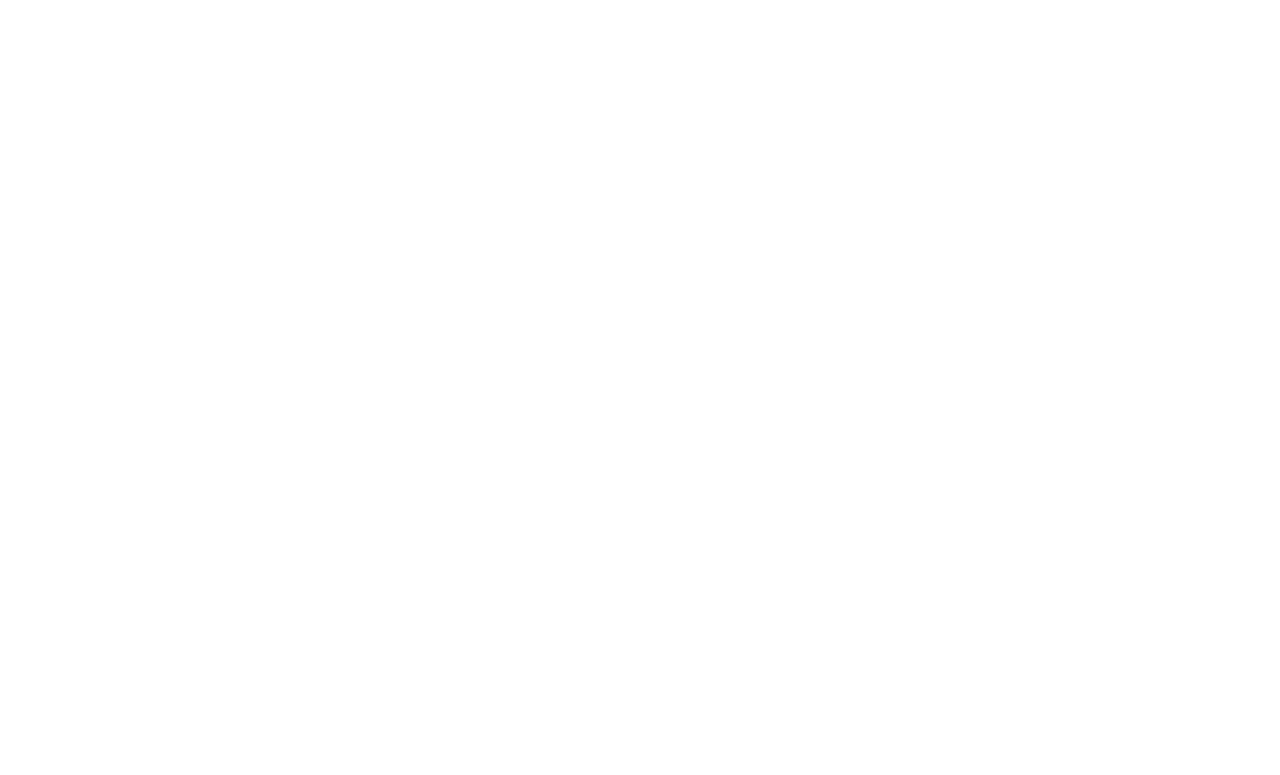
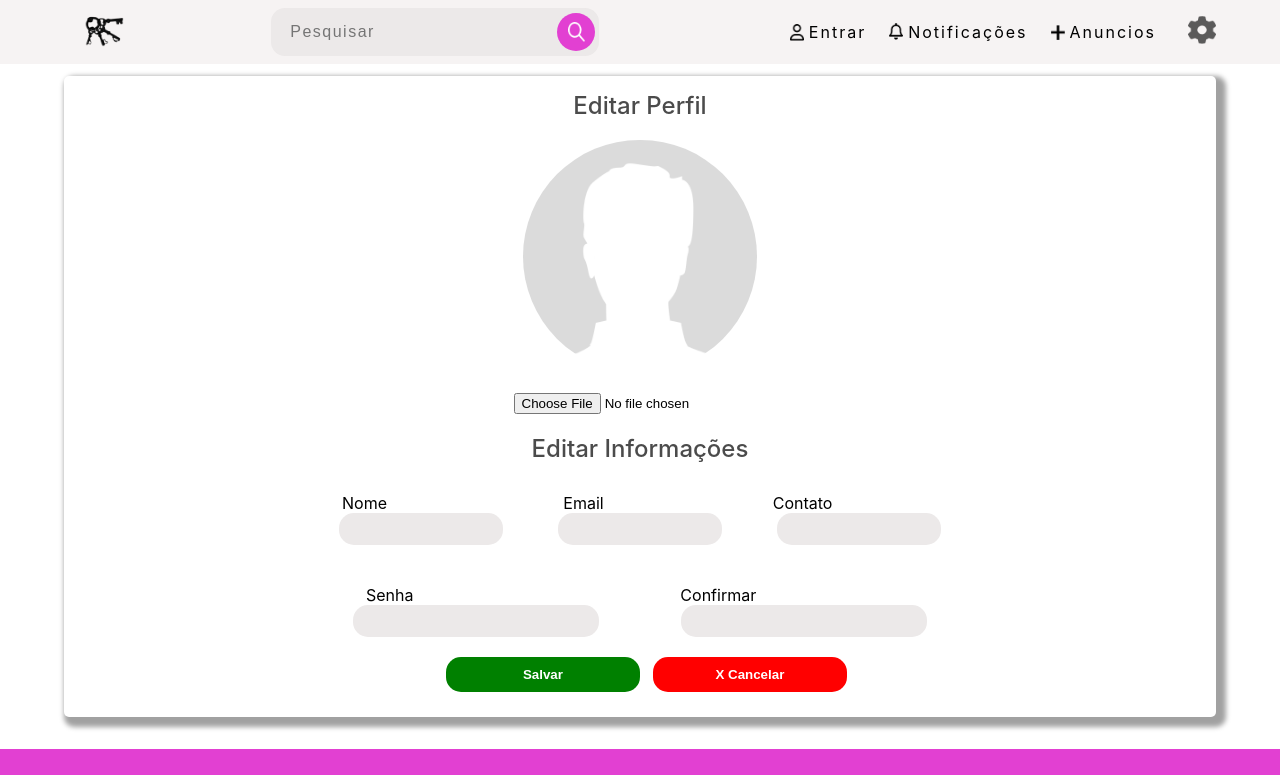
Before and after one commit to Dream-House-Grupo-9/Dream-House-web, a React (Create React App) app in the folder dream-house/: page /edit in a window 1280 px wide. Before the commit this address had no page. Shown: the top 775 px of the page. Built offline with nearby package versions, Linux system fonts and the light colour scheme.

Commit message:
Feature: tela de edição de perfil

```diff
--- a/dream-house/src/Routes.jsx
+++ b/dream-house/src/Routes.jsx
@@ -6,6 +6,7 @@ import Login from "./pages/Login"
 import CadastroAnuncio from "./pages/CadastroAnuncio";
 import CadastroAnuncioDetalhes from "./pages/CadastroDetalhesAnuncio";
 import Locacao from "./pages/Locacao";
+import EditPerfil from "./pages/EditPerfil";
 
 
 
@@ -20,6 +21,7 @@ function Rotas() {
                 <Route path="/cadastro-anuncio" exact element={<CadastroAnuncio />} />
                 <Route path="/cadastro-anuncio-detalhes" exact element={<CadastroAnuncioDetalhes />} />
                 <Route path="/locacao" exact element={<Locacao/>} />
+                <Route path="/edit" exact element={<EditPerfil/>}/>
             </Routes>
         </BrowserRouter>
 
--- /dev/null
+++ b/dream-house/src/components/CardEdit.jsx
@@ -0,0 +1,60 @@
+import React from "react";
+import "../css/CardEdit.css";
+import Avatar from "../assets/img/avatar.png";
+
+function CardEdit() {
+    return (
+        <>
+            <div className="section-edit">
+                <div className="section-content">
+                    <h2>
+                        Editar Perfil
+                    </h2>
+                    <br />
+                    <img src={Avatar} alt="Imagem de perfil" />
+                    <br />
+                    <input type="file" className="upload-profile-img" />
+                    <br />
+                    <h2>
+                        Editar Informações
+                    </h2>
+                    <br />
+                    <div className="row">
+                        <div className="column">
+                            <label className="label-form-edit">Nome</label>
+                            <input type="text" className="input-form-edit" onFocus />
+                        </div>
+                        <div className="column">
+                            <label className="label-form-edit">Email</label>
+                            <input type="text" className="input-form-edit" />
+                        </div>
+                        <div className="column">
+                            <label className="label-form-edit">Contato</label>
+                            <input type="text" className="input-form-edit" />
+                        </div>
+                    </div>
+                    <br />
+                    <div className="row">
+                        <div className="column">
+                            <label className="label-form-edit">Senha</label>
+                            <input type="password" className="input-form-edit" onFocus />
+                        </div>
+                        <div className="column">
+                            <label className="label-form-edit">Confirmar</label>
+                            <input type="password" className="input-form-edit" onFocus />
+                        </div>
+                    </div>
+                    <div className="row">
+                        <div className="column">
+
+                            <button className="btn-edit save">Salvar</button>
+                            <button className="btn-edit cancel">X Cancelar</button>
+                        </div>
+                    </div>
+                </div>
+            </div>
+        </>
+    );
+}
+
+export default CardEdit;
--- /dev/null
+++ b/dream-house/src/css/CardEdit.css
@@ -0,0 +1,97 @@
+.section-edit{
+    box-shadow: 5px 5px 5px 5px rgba(0, 0, 0, 0.367);
+    background-color: white;
+    border-radius:5px;
+    margin-top: 1%;
+    padding: 15px 20px;
+    height: auto;
+}
+
+.section-content{
+    margin: auto;
+    width: 60%;
+    display: flex;
+    justify-content: center;
+    align-items: center;
+    flex-direction: column;
+}
+
+.section-content img{
+    border-radius: 50%;
+    width: 35%;
+    margin: auto;
+}
+
+
+.custom-file-upload {
+    border: 1px solid #ccc;
+    display: inline-block;
+    padding: 6px 12px;
+    cursor: pointer;
+}
+
+.row {
+    display: table;
+    width: 100%; /*Optional*/
+    table-layout: fixed; /*Optional*/
+    border-spacing: 10px; /*Optional*/
+    text-align: center;
+}
+.column {
+    display: table-cell;
+    /* background-color: red; */
+    margin: 5px 0 5px 0;
+}
+
+/* Inputs */
+.label-form-edit {
+    width: 40%;
+    margin: 0 2% 0 3%;
+    float: left;
+}
+
+.input-form-edit {
+    border-radius: 15px;
+    background-color: #ECE9E9;
+    width: 75%;
+    height: 30px;
+    padding-left: 5px;
+    border: none;
+    font-size: 16px;
+    letter-spacing: 1.5px;
+    font-weight: 400;
+    transition: 0.1s ease-in-out;
+    outline: none;
+}
+
+.input-form-edit:focus {
+    border: 1.5px #E240D2 solid;
+}
+
+/* Button */
+.btn-edit{
+    height: 35px;
+    width: 30%;
+    margin: auto;
+    margin-left: 1vw;
+    background-color: var(--color-primary);
+    cursor: pointer;
+    border-radius: 15px;
+    padding: 4px;
+    outline: none;
+    border: none;
+    color: white;
+    font-weight: bolder;
+    transition: 0.3s ease-in-out;
+}
+
+.btn-edit:hover{
+    filter: brightness(70%);
+}
+
+.save{
+    background-color:green;
+}
+.cancel{
+    background-color: red !important;
+}
--- /dev/null
+++ b/dream-house/src/pages/EditPerfil.jsx
@@ -0,0 +1,18 @@
+import React from "react";
+import NavBar from "../components/NavBar";
+import Footer from "../components/Footer";
+import CardEdit from "../components/CardEdit";
+
+function EditPerfil() {
+    return (
+        <>
+            <NavBar />
+            <div className="container">
+                <CardEdit />
+            </div>
+            <Footer/>
+        </>
+    );
+}
+
+export default EditPerfil;
```
Also changed, not shown: dream-house/src/assets/img/avatar.png (added).
